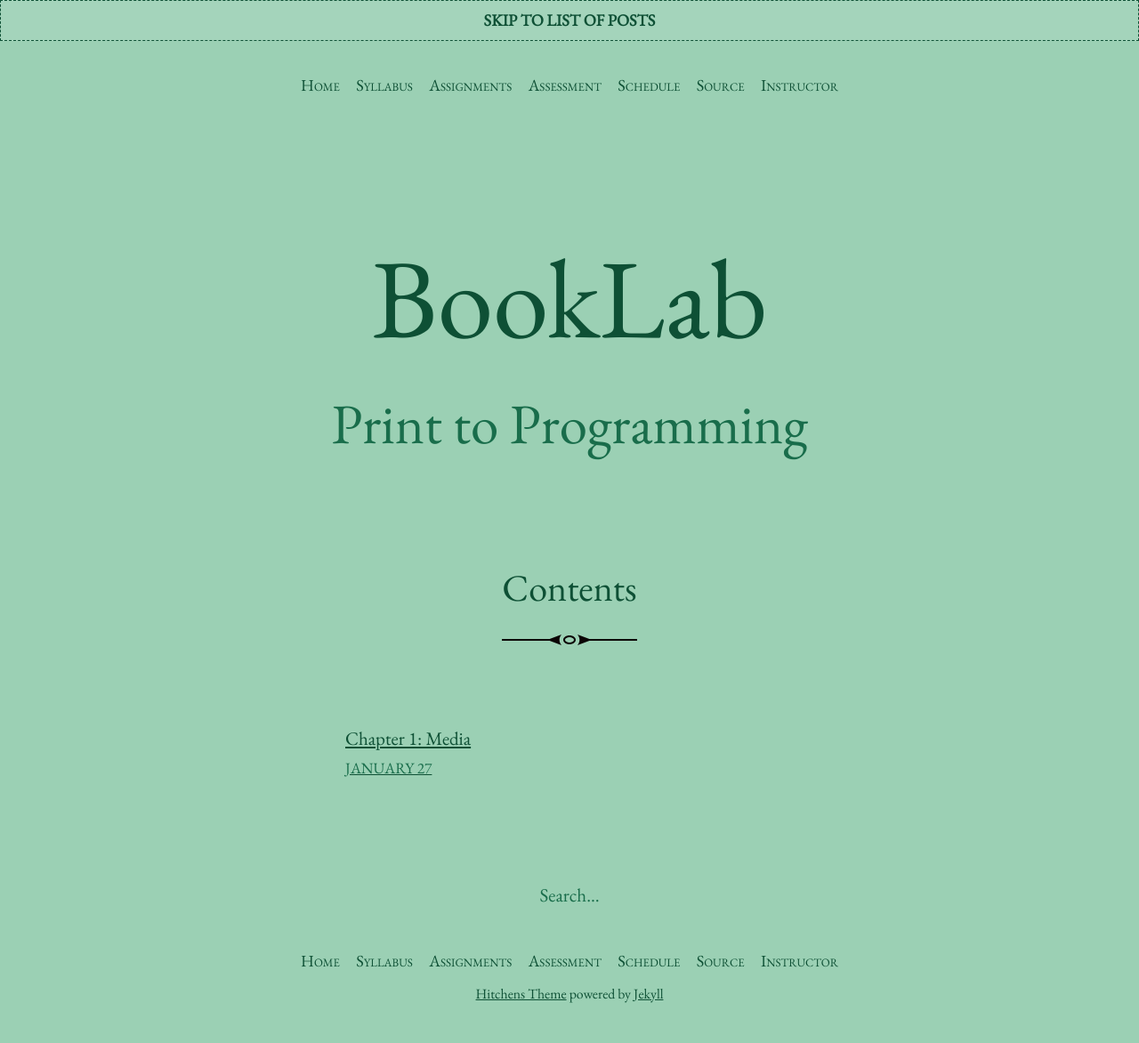
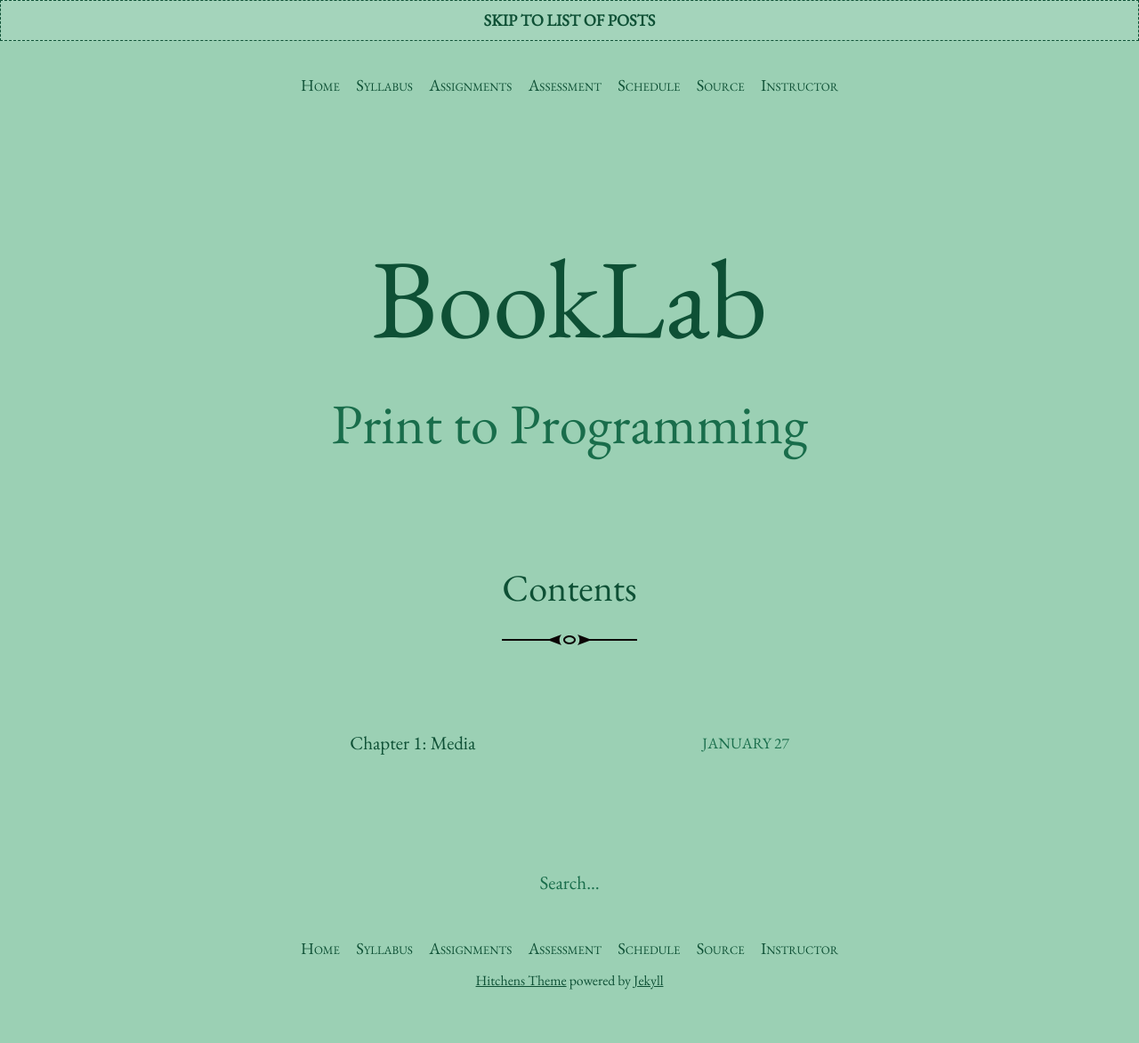
Before and after one commit to rccordell/s25bl, a Jekyll site: the page built from index.html, in a window 1280 px wide. Shown: the whole page at 89% size. Built offline with Jekyll 4.4.1, drawn with Linux system fonts in a browser that asks for light colours; the list of posts is cut into pages by our own code.

Commit message:
Update home.html

```diff
--- a/_layouts/home.html
+++ b/_layouts/home.html
@@ -33,7 +33,7 @@ layout: default
   </h1>
 
   <ul class="post-list">
-		<li><a href="{{site.baseurl}}/schedule/chapter1-media">
+		<li><a href="{{site.baseurl}}/schedule/chapter1-media" class="post-link">
 			<div class="post-link__heading">
 				<h1 class="post-link__title">Chapter 1: Media</h1>
 	    </div>
```
